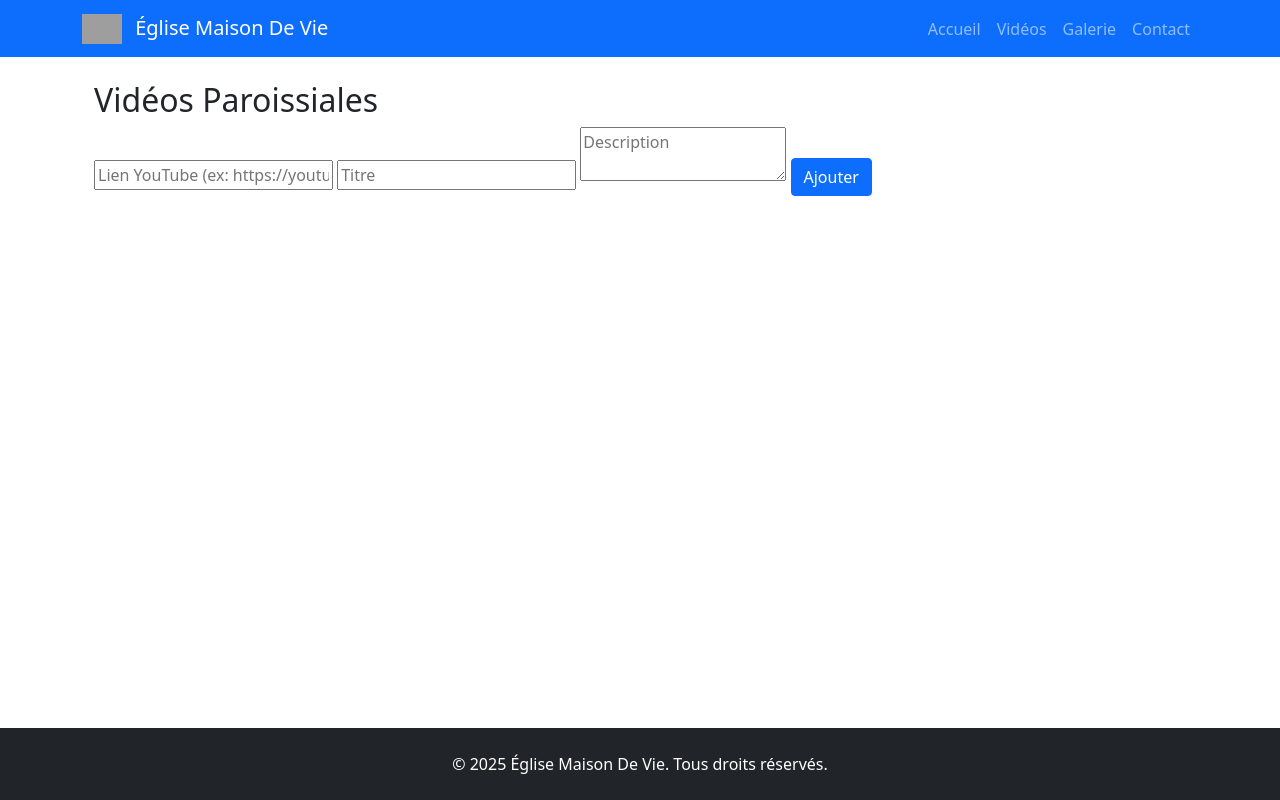
After one commit to StrangerPings404/site_eglise, a Flask app: page /videos in a window 1280 px wide. The commit adds this page. Run offline with Flask 3, Linux system fonts and the light colour scheme; grey boxes are pictures that could not be loaded.

Commit message:
REFACTOR: modification de base.html et restructuration des templates. Ajout de Galllery, Videos, Calendar. Incorporation de la base Bootstrap

```diff
--- a/app.py
+++ b/app.py
@@ -3,27 +3,89 @@ import os
 
 # Modules Tiers
 from dotenv import load_dotenv
-from flask import Flask, render_template, flash, redirect, url_for
+from flask import Flask, render_template, flash, jsonify, request, redirect, send_from_directory, url_for
 from flask_wtf import FlaskForm
+from flask_sqlalchemy import SQLAlchemy
+from datetime import datetime
 from wtforms import StringField, TextAreaField, SubmitField
 from wtforms.validators import DataRequired, Email, Length
+from werkzeug.utils import secure_filename
 
 load_dotenv()
+
+#-----------------------------
+#Configuration du site
+#-----------------------------
 
 app = Flask(__name__)
 app.config['SECRET_KEY'] = os.getenv('SECRET_KEY')
 
-# Classe du formulaire (ajoutez AVANT les routes)
+# Calendar
+app.config['SQLALCHEMY_DATABASE_URI'] = 'sqlite:///events.db'
+db = SQLAlchemy(app)
+
+#Gallery
+app.config['UPLOAD_FOLDER'] = 'static/uploads'
+app.config['ALLOWED_EXTENSIONS'] = {'png', 'jpg', 'jpeg', 'gif'}
+
+# Configuration minimale pour les emails (à compléter plus tard)
+app.config['MAIL_SERVER'] = 'smtp.gmail.com'
+app.config['MAIL_PORT'] = 587
+app.config['MAIL_USE_TLS'] = True
+
+#db.init_app(app)
+
+
+#---------------------
+# FONCTIONS UTILITAIRE
+#---------------------
+
+def allowed_file(filename):
+    return '.' in filename and \
+           filename.rsplit('.', 1)[1].lower() in app.config['ALLOWED_EXTENSIONS']
+
+#---------------------
+# MODELES
+#---------------------
+
+#Classe de table
+class Event(db.Model):
+    """Modèle pour les évènements du calendar."""
+    id = db.Column(db.Integer, primary_key=True)
+    title = db.Column(db.String(80), nullable=False)
+    start = db.Column(db.DateTime, nullable=False)
+    end = db.Column(db.DateTime)
+    description = db.Column(db.Text)
+
+#Class Photo
+
+class Photo(db.Model):
+    id = db.Column(db.Integer, primary_key=True)
+    filename = db.Column(db.String(100), nullable=False)
+    caption = db.Column(db.String(200))
+    date_uploaded = db.Column(db.DateTime, default=datetime.utcnow)
+
+# Classe du formulaire
 class ContactForm(FlaskForm):
     name = StringField('Nom', validators=[DataRequired()])
     email = StringField('Email', validators=[DataRequired(), Email()])
     message = TextAreaField('Message', validators=[DataRequired()])
     submit = SubmitField('Envoyer')
 
-# Configuration minimale pour les emails (à compléter plus tard)
-app.config['MAIL_SERVER'] = 'smtp.gmail.com'
-app.config['MAIL_PORT'] = 587
-app.config['MAIL_USE_TLS'] = True
+# Classe YouTeube
+class Video(db.Model):
+    id = db.Column(db.Integer, primary_key=True)
+    youtube_id = db.Column(db.String(20), nullable=False)  # Ex: "dQw4w9WgXcQ"
+    title = db.Column(db.String(100), nullable=False)
+    description = db.Column(db.Text)
+    date_added = db.Column(db.DateTime, default=datetime.utcnow)
+
+
+
+
+#-----------------------
+#   ROUTES
+#-----------------------
 
 #Route Principale
 @app.route("/")
@@ -39,5 +101,93 @@ def contact():
         return redirect(url_for('contact'))
     return render_template('contact.html', form=form)
 
+#Route events
+@app.route('/api/events')
+def get_events():
+    events = Event.query.all()
+    return jsonify([{
+        'id' : event.id,
+        'title' : event.title,
+        'start' : event.start.isoformat(),
+        'end' : event.end.isoformat() if event.end else None,
+        'description' : event.description
+    } for event in events])
+
+#Route gallery
+@app.route('/upload', methods=['POST'])
+def upload_file():
+    if 'file' not in request.files:
+        return jsonify({'error': 'Aucun fichier'}), 400
+
+    file = request.files['file']
+    if file.filename == '':
+        return jsonify({'error': 'Fichier vide'}), 400
+
+    if file and allowed_file(file.filename):
+        filename = secure_filename(file.filename)
+        file.save(os.path.join(app.config['UPLOAD_FOLDER'], filename))
+
+        new_photo = Photo(filename=filename, caption=request.form.get('caption'))
+        db.session.add(new_photo)
+        db.session.commit()
+
+        return jsonify({'success': True, 'filename': filename})
+
+    return jsonify({'error': 'Type de fichier non autorisé'}), 400
+
+@app.route('/uploads/<filename>')
+def uploaded_file(filename):
+    return send_from_directory(app.config['UPLOAD_FOLDER'], filename)
+
+@app.route('/api/photos')
+def get_photos():
+    photos = Photo.query.order_by(Photo.date_uploaded.desc()).all()
+    return jsonify([{
+        'id': photo.id,
+        'url': f"/uploads/{photo.filename}",
+        'caption': photo.caption,
+        'date': photo.date_uploaded.isoformat()
+    } for photo in photos])
+
+#Route YouTeube
+@app.route('/videos')
+def videos():
+    videos = Video.query.all()
+    return render_template('videos.html', videos=videos)
+
+# Route YouTeube
+@app.route('/add_video', methods=['POST'])
+def add_video():
+    data = request.get_json()
+    new_video = Video(
+        youtube_id=data['youtube_id'],
+        title=data['title'],
+        description=data.get('description', '')
+    )
+    db.session.add(new_video)
+    db.session.commit()
+    return jsonify({'success': True})
+
+#Route API YouTeube Retour
+@app.route('/api/videos')
+def get_videos():
+    videos = Video.query.order_by(Video.date_added.desc()).all()
+    return jsonify([{
+        'id': video.id,
+        'youtube_id': video.youtube_id,
+        'title': video.title,
+        'description': video.description
+    } for video in videos])
+
+#------------------------
+#INITIALISATION
+#------------------------
+
+# Créer le dossier uploads si inexistant
+os.makedirs(app.config['UPLOAD_FOLDER'], exist_ok=True)
+
+with app.app_context():
+    db.create_all()
+
 if __name__ == "__main__":
     app.run(debug=True)
--- /dev/null
+++ b/static/js/videos.js
@@ -0,0 +1,35 @@
+// Ajout d'une nouvelle vidéo
+document.getElementById('videoForm').addEventListener('submit', async (e) => {
+    e.preventDefault();
+
+    const url = document.getElementById('youtubeUrl').value;
+    const youtubeId = extractYoutubeId(url); // Fonction pour extraire l'ID
+
+    if (!youtubeId) {
+        alert("Lien YouTube invalide !");
+        return;
+    }
+
+    const response = await fetch('/add_video', {
+        method: 'POST',
+        headers: { 'Content-Type': 'application/json' },
+        body: JSON.stringify({
+            youtube_id: youtubeId,
+            title: document.getElementById('videoTitle').value,
+            description: document.getElementById('videoDesc').value
+        })
+    });
+
+    if (response.ok) {
+        location.reload();
+    } else {
+        alert("Erreur lors de l'ajout");
+    }
+});
+
+// Extraire l'ID YouTube depuis une URL
+function extractYoutubeId(url) {
+    const regex = /(?:youtube\.com\/(?:[^\/]+\/.+\/|(?:v|e(?:mbed)?)\/|youtu\.be\/)([^"&?\/\s]{11})/;
+    const match = url.match(regex);
+    return match ? match[1] : null;
+}
--- a/templates/base.html
+++ b/templates/base.html
@@ -1,20 +1,60 @@
 <!DOCTYPE html>
 <html>
 <head>
+    <meta charset="UTF-8">
+    <meta name="viewport" content="width=device-width, initial-scale=1.0">
     <title>{% block title %}Église Maison De Vie{% endblock %}</title>
+    <!-- Bootstrap CSS -->
     <link href="https://cdn.jsdelivr.net/npm/bootstrap@5.1.3/dist/css/bootstrap.min.css" rel="stylesheet">
+    <!-- Favicon -->
+    <link rel="icon" href="{{ url_for('static', filename='images/favicon.ico') }}">
     {% block extra_css %}{% endblock %}
 </head>
-<body>
-    <nav class="navbar navbar-expand-lg navbar-light bg-light">
+<body class="d-flex flex-column min-vh-100">  <!-- Ajout de classes flexbox -->
+    <!-- Navbar -->
+    <nav class="navbar navbar-expand-lg navbar-dark bg-primary sticky-top">
         <div class="container">
-            <a class="navbar-brand" href="/">Accueil</a>
-            <a class="nav-link" href="/contact">Contact</a>
+            <a class="navbar-brand" href="/">
+                <img src="{{ url_for('static', filename='images/logo.png') }}" alt="Logo" width="40" class="d-inline-block align-text-top me-2">
+                Église Maison De Vie
+            </a>
+            <button class="navbar-toggler" type="button" data-bs-toggle="collapse" data-bs-target="#navbarNav">
+                <span class="navbar-toggler-icon"></span>
+            </button>
+            <div class="collapse navbar-collapse" id="navbarNav">
+                <ul class="navbar-nav ms-auto">
+                    <li class="nav-item">
+                        <a class="nav-link" href="/">Accueil</a>
+                    </li>
+                    <li class="nav-item">
+                        <a class="nav-link" href="/videos">Vidéos</a>
+                    </li>
+                    <li class="nav-item">
+                        <a class="nav-link" href="/galerie">Galerie</a>
+                    </li>
+                    <li class="nav-item">
+                        <a class="nav-link" href="/contact">Contact</a>
+                    </li>
+                </ul>
+            </div>
         </div>
     </nav>
 
-    <div class="container mt-4">
+    <!-- Contenu principal -->
+    <main class="container mt-4 flex-grow-1">  <!-- flex-grow-1 pour pousser le footer -->
         {% block content %}{% endblock %}
-    </div>
+    </main>
+
+    <!-- Footer -->
+    <footer class="bg-dark text-white py-4 mt-auto">  <!-- mt-auto pour placement automatique -->
+        <div class="container text-center">
+            <p class="mb-0">© 2025 Église Maison De Vie. Tous droits réservés.</p>
+            <!-- Ajoutez ici des liens supplémentaires si besoin -->
+        </div>
+    </footer>
+
+    <!-- Scripts JS -->
+    <script src="https://cdn.jsdelivr.net/npm/bootstrap@5.1.3/dist/js/bootstrap.bundle.min.js"></script>
+    {% block extra_js %}{% endblock %}
 </body>
 </html>
--- /dev/null
+++ b/templates/videos.html
@@ -0,0 +1,32 @@
+{% extends "base.html" %}
+
+{% block content %}
+<div class="container">
+    <h2>Vidéos Paroissiales</h2>
+
+    <!-- Formulaire d'ajout (Admin) -->
+    <form id="videoForm" class="mb-4">
+        <input type="text" id="youtubeUrl" placeholder="Lien YouTube (ex: https://youtu.be/ABC123)" required>
+        <input type="text" id="videoTitle" placeholder="Titre">
+        <textarea id="videoDesc" placeholder="Description"></textarea>
+        <button type="submit" class="btn btn-primary">Ajouter</button>
+    </form>
+
+    <!-- Liste des vidéos -->
+    <div id="videoGallery" class="row">
+        {% for video in videos %}
+        <div class="col-md-4 mb-4">
+            <div class="embed-responsive embed-responsive-16by9">
+                <iframe class="embed-responsive-item"
+                        src="https://www.youtube.com/embed/{{ video.youtube_id }}"
+                        allowfullscreen></iframe>
+            </div>
+            <h5>{{ video.title }}</h5>
+            <p>{{ video.description }}</p>
+        </div>
+        {% endfor %}
+    </div>
+</div>
+
+<script src="{{ url_for('static', filename='js/videos.js') }}"></script>
+{% endblock %}
```
Also changed, not shown: static/js/gallery.js (added, +18 -0 lines), templates/gallery.html (added, +26 -0 lines), templates/index.html (+46 -4 lines), instance/events.db (added), static/js/calendar.js (added).
